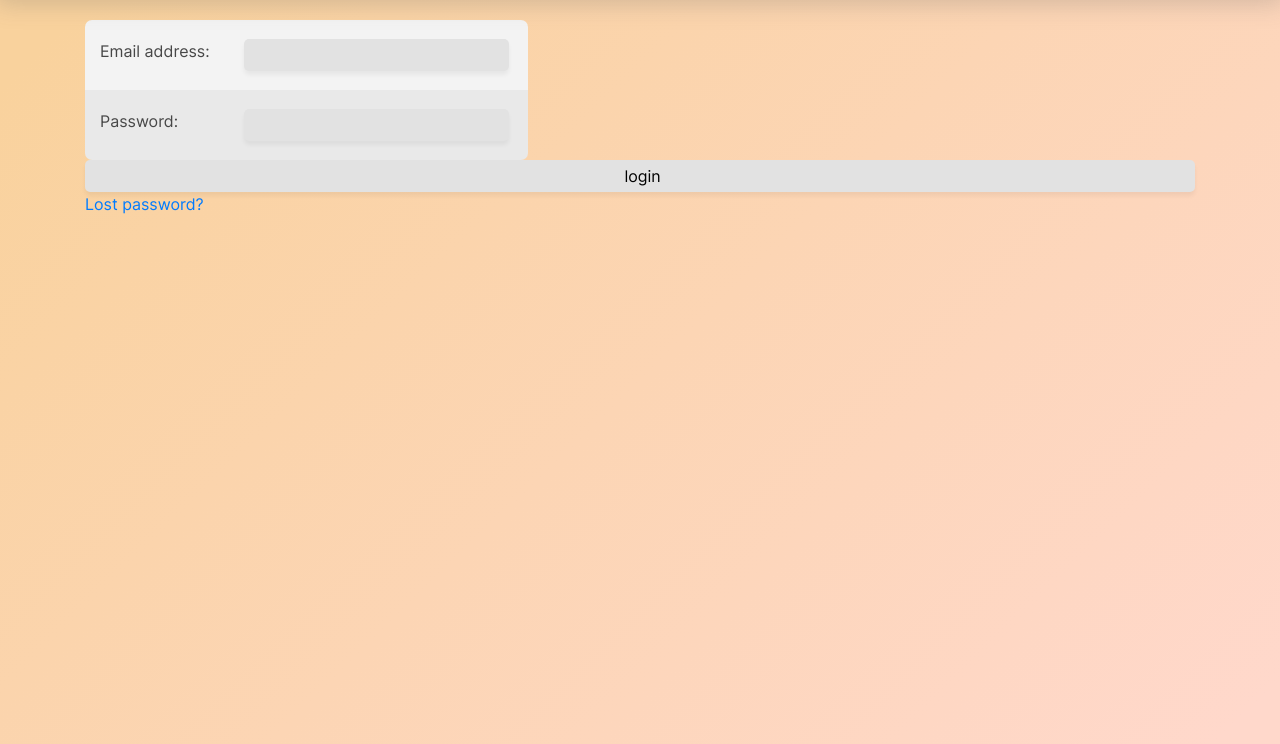
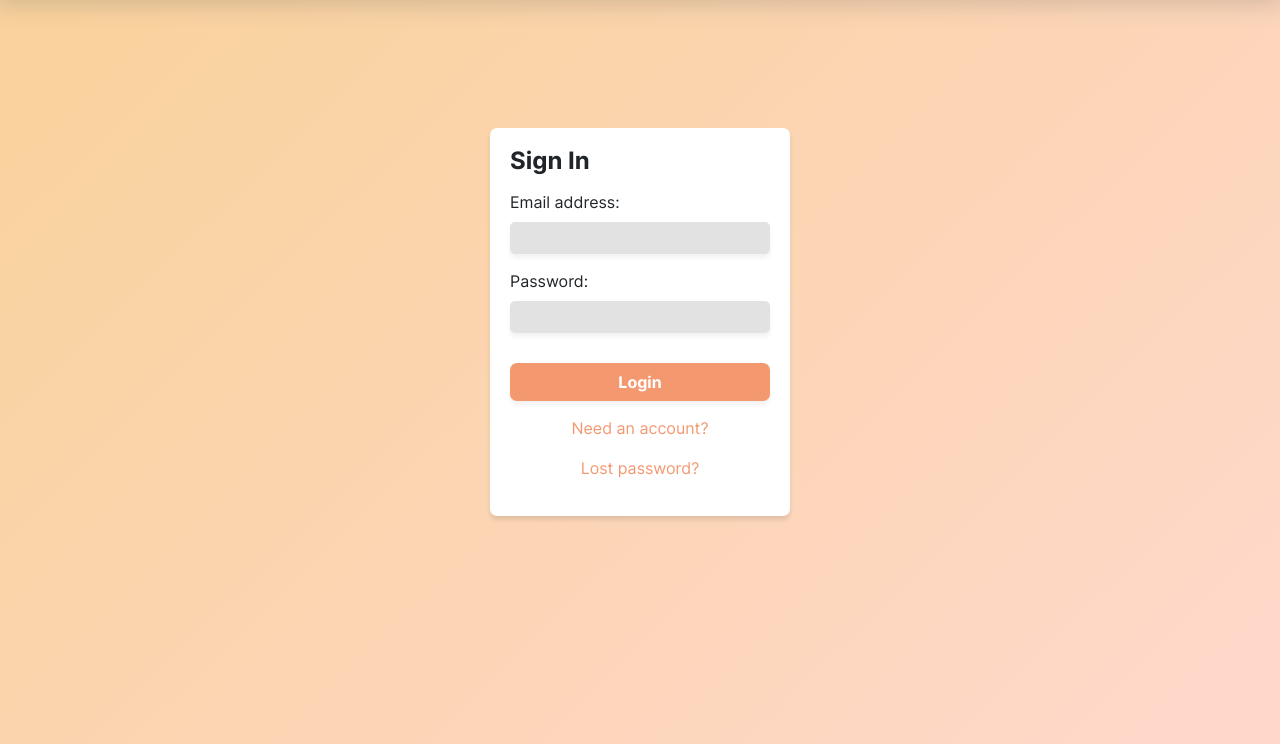
Before and after one commit to stephancill/forwardmail, a Django app: page /accounts/login/ in a window 1280 px wide. Shown: the part 56-800 px from the top of the page. Run offline with Django 3.2, Linux system fonts and the light colour scheme; parts of the project's set-up code (start-up, migrations or seed data) failed here and were passed over; some libraries are stand-ins or nearby versions; some web fonts are replaced.

Commit message:
Auth pages

```diff
--- /dev/null
+++ b/static/css/auth.css
@@ -0,0 +1,22 @@
+.form-container {
+    width: 300px;
+    background: white;
+    border-radius: 7px;
+    padding: 20px;
+    box-shadow: 0px 4px 4px rgba(0, 0, 0, 0.1);
+}
+
+form > * {
+    margin-bottom: 15px;
+}
+
+form button {
+    width: 100%;
+    margin-top: 15px;
+    padding: 7px;
+    border-radius: 7px;
+    box-shadow: 0px 4px 4px rgba(0, 0, 0, 0.05);
+    background: var(--primary-dark);
+    font-weight: 700;
+    color: white;
+}
--- a/static/css/style.css
+++ b/static/css/style.css
@@ -32,6 +32,12 @@ h5 {
 
 a {
     text-decoration: none !important;
+    color: var(--primary-dark);
+}
+
+.link:hover {
+    color: var(--primary-dark);
+    text-decoration: underline !important;
 }
 
 input {
--- /dev/null
+++ b/templates/registration/auth-base.html
@@ -0,0 +1,21 @@
+{% extends "base.html" %}
+
+{% block head %}
+{{ block.super }}
+<link rel="stylesheet" href="/static/css/auth.css">
+{% endblock %}
+
+{% block body %}
+<section>
+    <div class="form-container ml-auto mr-auto">
+        <h3 class="mb-3">{% block form-title %}Form{% endblock %}</h3>
+        {% if form.errors %}
+        <div class="form-errors">
+            <p>Your username and password didn't match. Please try again.</p>
+        </div>
+        {% endif %}
+        {% block form %}{% endblock %}
+    </div>
+</section>
+
+{% endblock %}
--- a/templates/registration/login.html
+++ b/templates/registration/login.html
@@ -1,40 +1,27 @@
-{% extends "base.html" %}
+{% extends "registration/auth-base.html" %}
 
 {% block title %}Login{% endblock %}
 
-{% block body %}
+{% block form-title %}Sign In{% endblock %}
 
-{% if form.errors %}
-<p>Your username and password didn't match. Please try again.</p>
-{% endif %}
-
-{% if next %}
-    {% if user.is_authenticated %}
-    <p>Your account doesn't have access to this page. To proceed,
-    please login with an account that has access.</p>
-    {% else %}
-    <p>Please login to see this page.</p>
-    {% endif %}
-{% endif %}
-
+{% block form %}
 <form method="post" action="{% url 'login' %}">
-{% csrf_token %}
-<table>
-<tr>
-    <td>{{ form.username.label_tag }}</td>
-    <td>{{ form.username }}</td>
-</tr>
-<tr>
-    <td>{{ form.password.label_tag }}</td>
-    <td>{{ form.password }}</td>
-</tr>
-</table>
-
-<input type="submit" value="login">
-<input type="hidden" name="next" value="{{ next }}">
+    {% csrf_token %}
+    <div>
+        <span>{{form.username.label_tag}}</span>
+        {{form.username}}
+    </div>
+    <div>
+        <span>{{form.password.label_tag}}</span>
+        {{form.password}}
+    </div>
+    <button type="submit">Login</button>
+    <input type="hidden" name="next" value="{{ next }}">
+    <input type="hidden" value="login">
 </form>
 
 {# Assumes you setup the password_reset view in your URLconf #}
-<p><a href="{% url 'password_reset' %}">Lost password?</a></p>
+<p class="text-center"><a class="link" href="{% url 'register' %}">Need an account?</a></p>
+<p class="text-center"><a class="link" href="{% url 'password_reset' %}">Lost password?</a></p>
 
 {% endblock %}
```
Also changed, not shown: templates/registration/register.html (+9 -6 lines).
